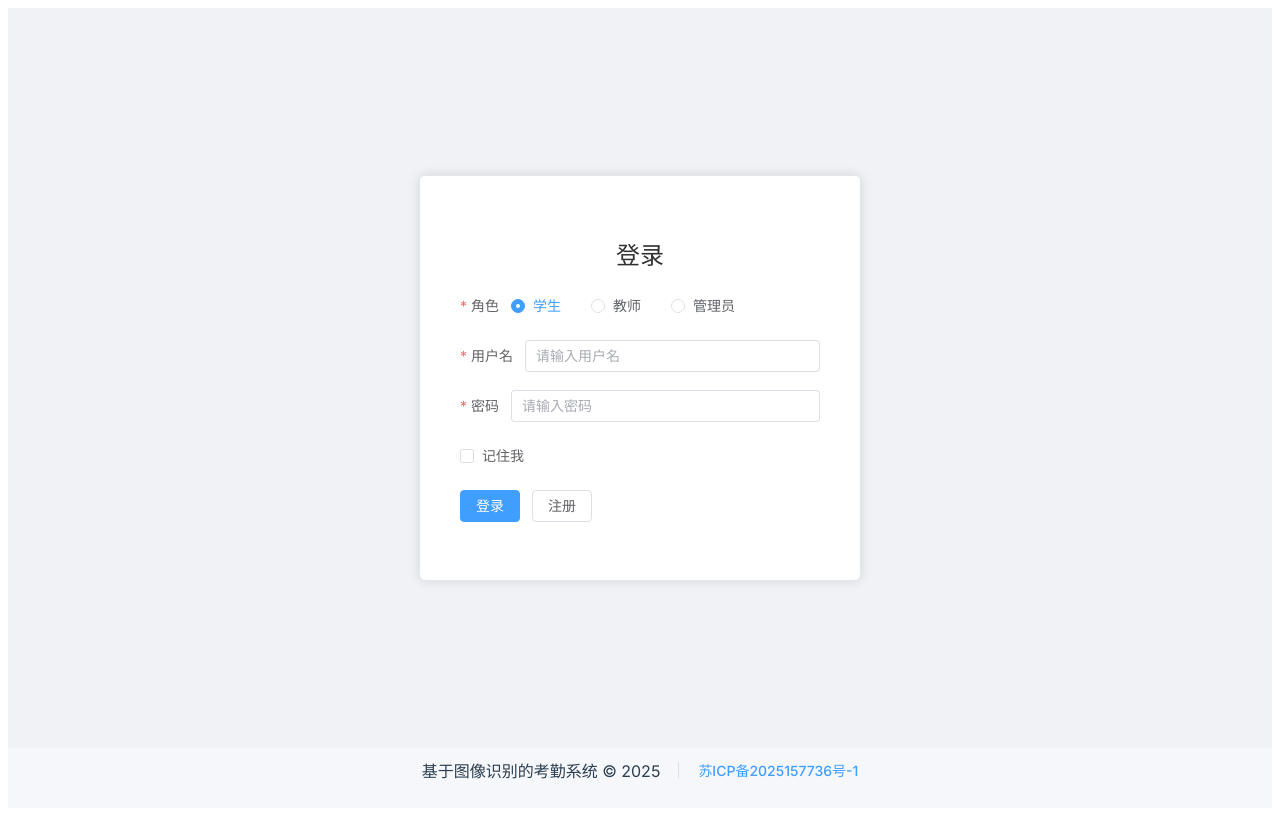
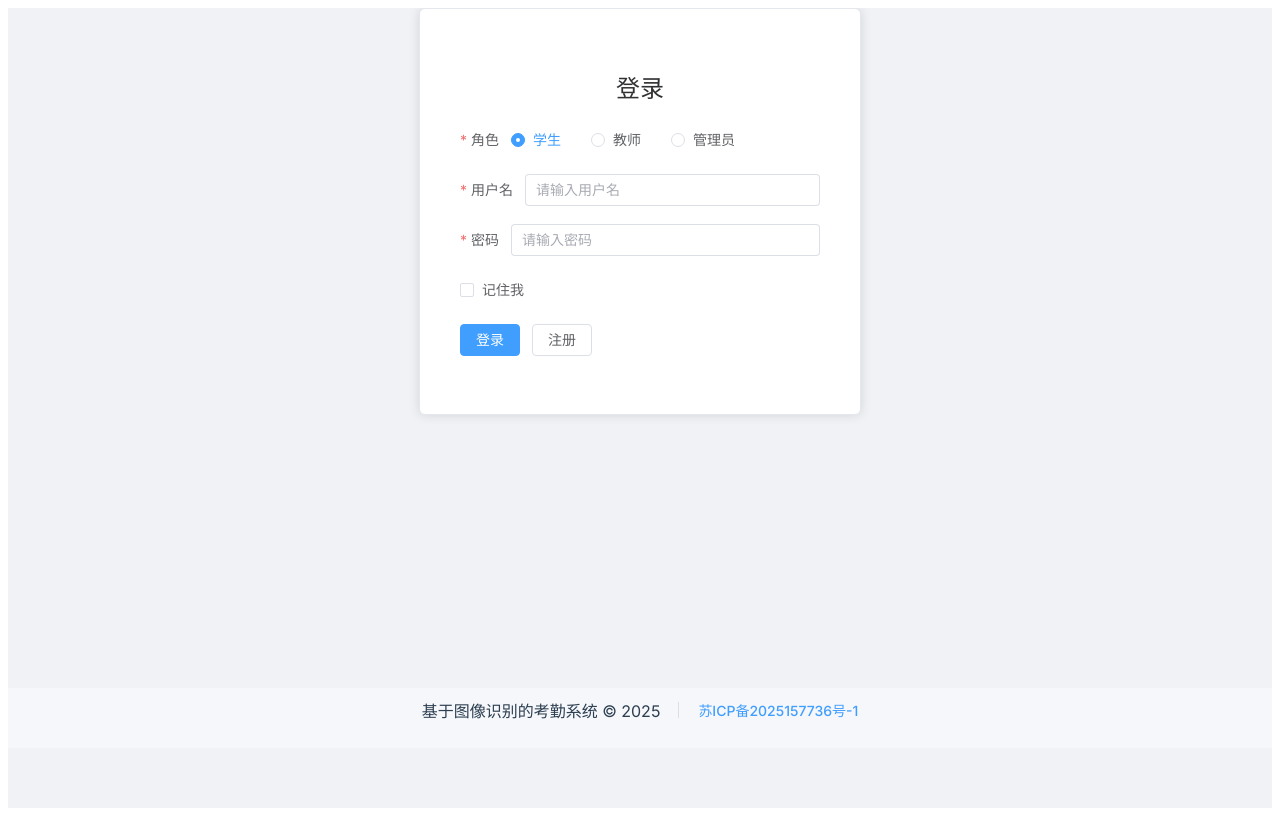
Before and after one commit to Huanswurst/Playground, a Vue app: page /login in a window 1280 px wide. Built offline with nearby package versions, Linux system fonts and the light colour scheme.

Commit message:
优化登录页面底部样式，调整为相对定位并自动推至页面底部

```diff
--- a/src/views/login.vue
+++ b/src/views/login.vue
@@ -223,10 +223,9 @@ export default {
 
 /* 底部样式 */
 .footer {
-  position: absolute;
-  bottom: 0;
+  margin-top: auto;      /* 自动将 footer 推到底部 */
+  position: relative;     /* 改为相对定位 */
   width: 100%;
-  text-align: center;
   padding: 10px 0;
   background-color: #f5f7fa;
 }
```
